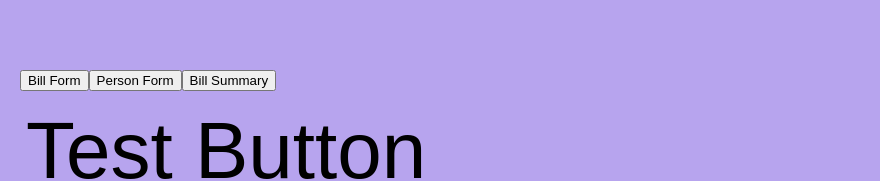
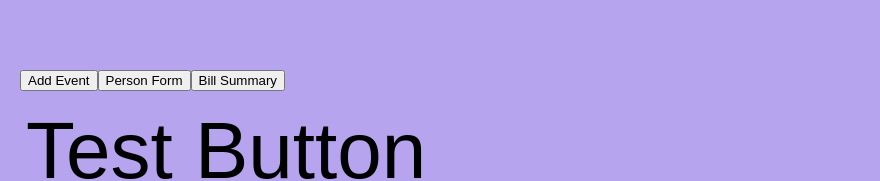
Before and after one commit to NathanTuren/project, a React (Create React App) app: page / in a window 1280 px wide. Shown: the part 421-602 px from the top of the page, without its empty margins (0-880 px from the left). Built offline with nearby package versions, Linux system fonts and the light colour scheme.

Commit message:
button bug fix

```diff
--- a/src/App.js
+++ b/src/App.js
@@ -17,12 +17,12 @@ function App() {
       <div className="App">
         <h1>DivideWell</h1>
         <div className="landing-buttons">
-          <button onClick={() => navigateTo('/Add-Event')}>Bill Form</button>
+          <button onClick={() => navigateTo('/AddEvent')}>Add Event</button>
           <button onClick={() => navigateTo('/person-form')}>Person Form</button>
           <button onClick={() => navigateTo('/bill-summary')}>Bill Summary</button>
         </div>
         <div>
-          <button className='tester-button' onClick={() => navigateTo('/Test-Button')}>Test Button</button>
+          <button className='tester-button' onClick={() => navigateTo('/AddEvent')}>Test Button</button>
         </div>
       </div>
     );
@@ -32,7 +32,7 @@ function App() {
 
   const renderRoute = () => {
     switch (route) {
-      case '/bill-form':
+      case '/AddEvent':
         return <AddEvent />;
       case '/person-form':
         return <PersonForm />;
```
